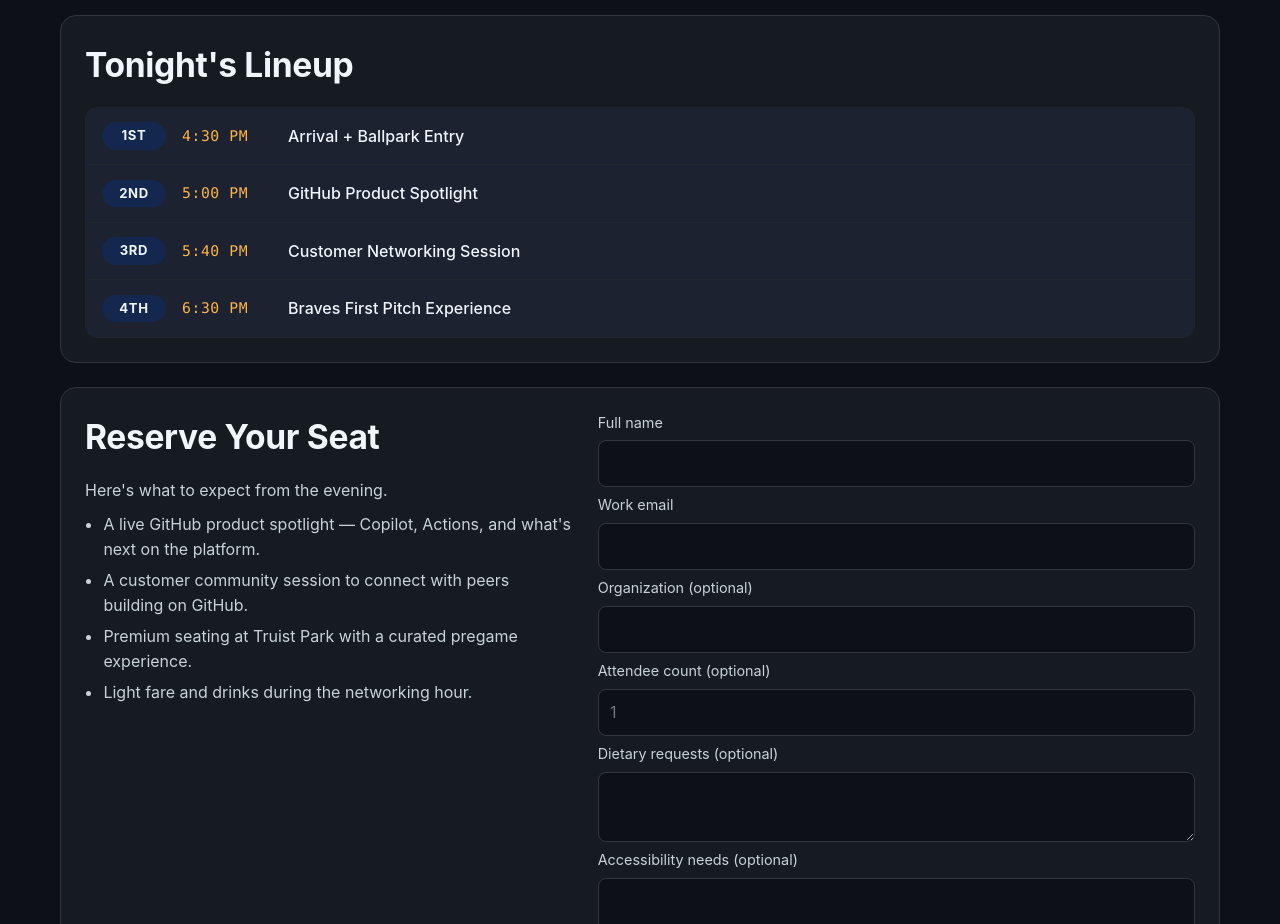
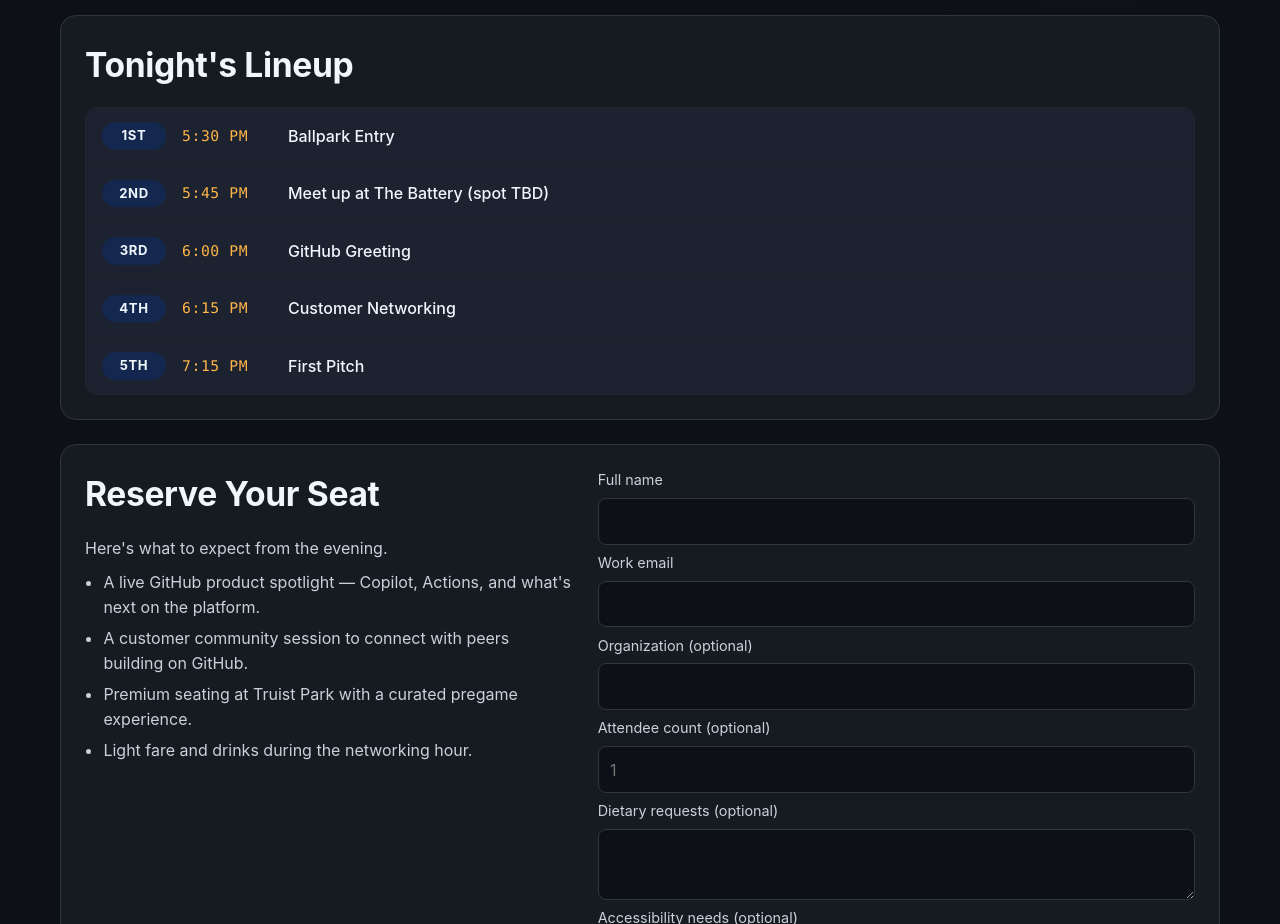
Before and after one commit to BensBar/GitHubBraves, a React (Vite) app: page / in a window 1280 px wide. Shown: the part 1180-2104 px from the top of the page. Built offline with nearby package versions, Linux system fonts and the light colour scheme; no server answers.

Commit message:
Update event lineup schedule

```diff
--- a/src/App.jsx
+++ b/src/App.jsx
@@ -24,10 +24,11 @@ const TIERS = [
 ]
 
 const LINEUP = [
-  { inning: '1st', time: '4:30 PM', title: 'Arrival + Ballpark Entry' },
-  { inning: '2nd', time: '5:00 PM', title: 'GitHub Product Spotlight' },
-  { inning: '3rd', time: '5:40 PM', title: 'Customer Networking Session' },
-  { inning: '4th', time: '6:30 PM', title: 'Braves First Pitch Experience' },
+  { inning: '1st', time: '5:30 PM', title: 'Ballpark Entry' },
+  { inning: '2nd', time: '5:45 PM', title: 'Meet up at The Battery (spot TBD)' },
+  { inning: '3rd', time: '6:00 PM', title: 'GitHub Greeting' },
+  { inning: '4th', time: '6:15 PM', title: 'Customer Networking' },
+  { inning: '5th', time: '7:15 PM', title: 'First Pitch' },
 ]
 
 const FAQS = [
```
